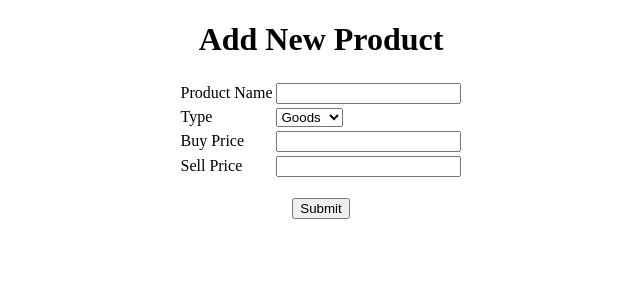
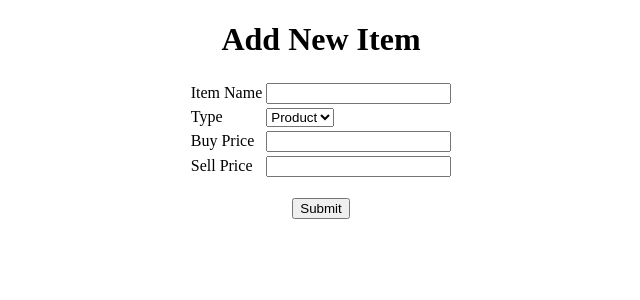
Before and after one commit to yeyintmyintmo07/m3, a PHP site: page /newInventory.php in a window 1280 px wide. Shown: the top 300 px of the page, without its empty margins (319-959 px from the left). Run offline with PHP 8.4, Linux system fonts and the light colour scheme.

Commit message:
[FIX] Changed goods back to product and 'product' to item

```diff
--- a/index.php
+++ b/index.php
@@ -10,7 +10,7 @@
                     <h2> M3 Car Spa </h2> <hr />
                     <a href="dashboard.php" target="workspace" style="text-decoration:none"> Dashboard </a> <hr />
                     <a href="customer.php" target="workspace" style="text-decoration:none"> Add Customer </a> <hr />
-                    <a href="newInventory.php" target="workspace" style="text-decoration:none"> Add New Product </a> <hr />
+                    <a href="newInventory.php" target="workspace" style="text-decoration:none"> Add New Item </a> <hr />
                     <a href="existingInventory.php" target="workspace" style="text-decoration:none"> Stock Product </a> <hr />
                     <a href="sales.php" target="workspace" style="text-decoration:none"> Make Sales </a> <hr />
                     <a href="customerReport.php" target="workspace" style="text-decoration:none"> Customer Report </a> <hr />
--- a/inventoryReport.php
+++ b/inventoryReport.php
@@ -25,7 +25,7 @@
                     $result = mysqli_query($con,"SELECT * FROM inventory");
                     while($row = mysqli_fetch_array($result)) {
                         if ($row['itemType'] === '0'){
-                            $itemType = 'Goods';
+                            $itemType = 'Product';
                         } else {
                             $itemType = 'Service';
                         }
--- a/newInventory.php
+++ b/newInventory.php
@@ -3,14 +3,14 @@
 	<body>
 		<div align="center">
 			<form action="process.php?newInventoryInput=1" method="post">
-				<h1> Add New Product </h1>
+				<h1> Add New Item </h1>
 				<table>
-					<tr> <td> Product Name </td> <td> <input type="text" name="itemName"/> </td> </tr>
+					<tr> <td> Item Name </td> <td> <input type="text" name="itemName"/> </td> </tr>
 					<tr>
 						<td> Type </td>
 						<td>
 							<select name="itemType">
-								<option value="0">Goods</option>
+								<option value="0">Product</option>
 								<option value="1">Service</option>
 							</select>
 						</td>
```
